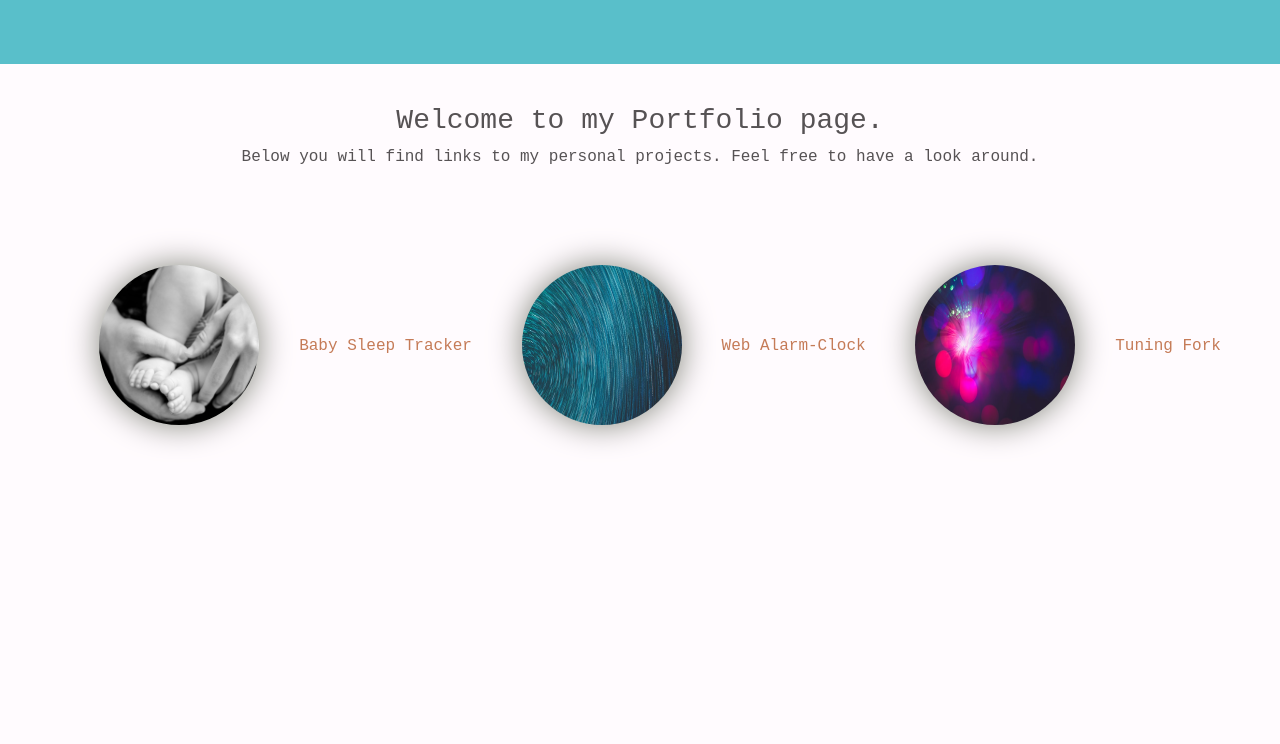
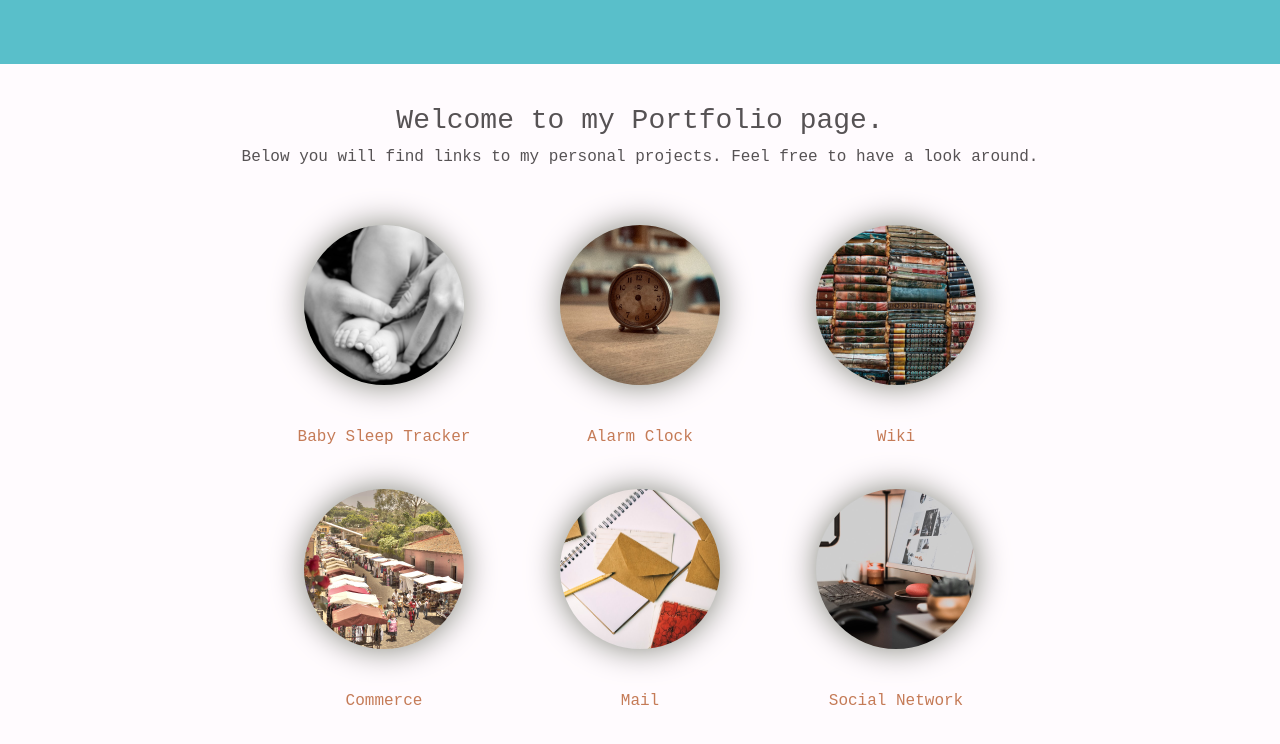
Before and after one commit to DenitoLuz/DenitoLuz.github.io, a plain HTML site: page index.html in a window 1280 px wide. Shown: the part 692-1436 px from the top of the page. Drawn offline with nearby package versions, Linux system fonts and the light colour scheme.

Commit message:
change nav and index to include all projects

```diff
--- a/index.html
+++ b/index.html
@@ -32,9 +32,13 @@
                           Projects
                         </a>
                         <ul class="dropdown-menu">
+                          <li><a class="dropdown-item" href="babytrack.html">Baby Sleep Tracker</a></li>
                           <li><a class="dropdown-item" href="clock.html">Alarm Clock</a></li>
-                          <li><a class="dropdown-item" href="tuningfork.html">Tuning Fork</a></li>
-                          <li><a class="dropdown-item" href="babytrack.html">Baby Sleep Tracker</a></li>
+                          <li><a class="dropdown-item" href="wiki.html">Wiki</a></li>
+                          <li><a class="dropdown-item" href="commerce.html">Commerce</a></li>
+                          <li><a class="dropdown-item" href="mail.html">Mail</a></li>
+                          <li><a class="dropdown-item" href="socialnetwork.html">Social Network</a></li>
+
                         </ul>
                       </li>
                   <li class="nav-item">
@@ -44,9 +48,9 @@
                   <li class="nav-item">
                     <a class="nav-link" href="#">About me</a>
                   </li>
-                  <li class="nav-item">
+                  <!-- <li class="nav-item">
                     <a class="nav-link" href="#">RC-505!</a>
-                  </li>
+                  </li> -->
                 </ul>
               </div>
             </div>
@@ -70,8 +74,11 @@
             </p>
             <div class="projs">
                 <a href="babytrack.html"><img src="baby.jpg" class="projpics img-fluids" alt="CLink to Sleeptracker">Baby Sleep Tracker</a>
-                <a href="clock.html"><img src="imgProjA.jpg" class="projpics img-fluids" alt="Link to Clock">Web Alarm-Clock</a>
-                <a href="tuningfork.html"><img src="imgProjB.jpg" class="projpics img-fluids" alt="Link to Tuningfork">Tuning Fork</a>
+                <a href="clock.html"><img src="clock.jpg" class="projpics img-fluids" alt="Link to Clock">Alarm Clock</a>
+                <a href="wiki.html"><img src="books.jpg" class="projpics img-fluids" alt="Link to Wiki">Wiki</a>
+                <a href="commerce.html"><img src="market.jpg" class="projpics img-fluids" alt="Link to Commerce">Commerce</a>
+                <a href="mail.html"><img src="mail.jpg" class="projpics img-fluids" alt="Link to Mail">Mail</a>
+                <a href="socialnetwork.html"><img src="social.jpg" class="projpics img-fluids" alt="Link to Social Network">Social Network</a>
 
             </div>
         </section>
--- a/styles.css
+++ b/styles.css
@@ -26,6 +26,9 @@ body{
     padding-top: 0!important;
     padding-bottom: 0!important;
 }*/
+html{
+    background:#FFFBFE;
+}
 main{
     text-align:center;
     background:#FFFBFE;
@@ -128,17 +131,23 @@ h3{
     border-top: 8vh solid #59bfca;
 }
 .projs{
-    //display: flex;
-    justify-content: space-between;
+    display: flex;
+    justify-content: space-around;
     flex-wrap: wrap;
     text-align: center;
+    max-width: 60%;
+    margin: auto;
+}
+.projs a img {
+    display: block;
+
 }
 .projpics{
 
     width:50vh;
     height: 50vh;
     border-radius:100%;
-    margin: 10vh 5vh;
+    margin: 5vh 5vh;
     max-width: 20vh;
     max-height: 20vh;
 }
@@ -155,7 +164,7 @@ h3{
  margin-right:2vh;
  text-align:center;
  height:100%;
- max-width: 18%;
+ max-width: 20%;
  margin-top:2vh;
 }
 
```
Also changed, not shown: clock.html (+12 -6 lines), commerce.html (+11 -5 lines), mail.html (+13 -7 lines), socialnetwork.html (+13 -7 lines), clock.jpg (added), mail.jpg (added), social.jpg (added), 1 other file.
